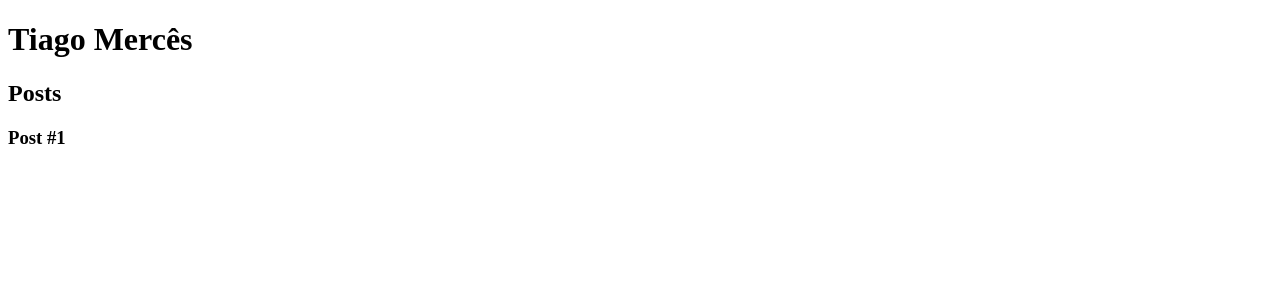
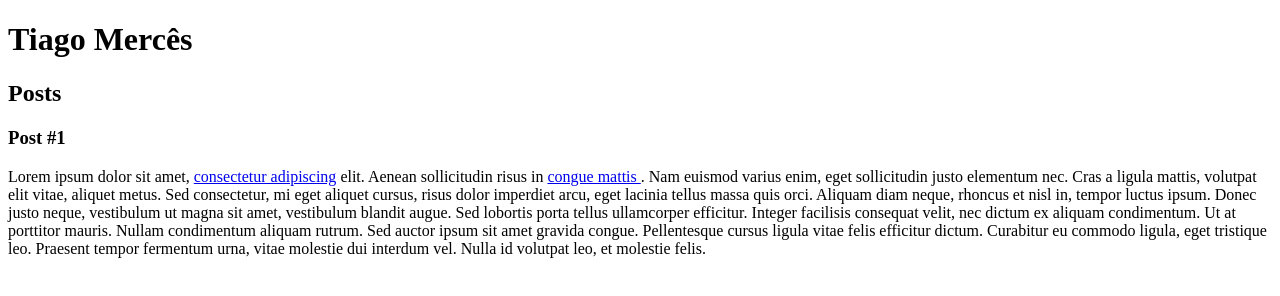
Before and after one commit to TiagoMerc/Introdu-o-a-cria-o-de-websites-com-HTML5-e-CSS3---DIO, a plain HTML site: page index.html in a window 1280 px wide. Drawn offline with Linux system fonts and the light colour scheme.

Commit message:
Como usar textos e links em HTML

```diff
--- a/index.html
+++ b/index.html
@@ -16,6 +16,9 @@
       <header>
         <h3>Post #1</h3>
       </header>
+      <p>
+        Lorem ipsum dolor sit amet, <a href="https://www.linkedin.com/in/tiago-merc%C3%AAs-ros%C3%A1rio-b6177b85" target="_blank">consectetur adipiscing</a> elit. Aenean sollicitudin risus in <a href="mailto:tmrrosario9@gmail.com"> congue mattis </a>. Nam euismod varius enim, eget sollicitudin justo elementum nec. Cras a ligula mattis, volutpat elit vitae, aliquet metus. Sed consectetur, mi eget aliquet cursus, risus dolor imperdiet arcu, eget lacinia tellus massa quis orci. Aliquam diam neque, rhoncus et nisl in, tempor luctus ipsum. Donec justo neque, vestibulum ut magna sit amet, vestibulum blandit augue. Sed lobortis porta tellus ullamcorper efficitur. Integer facilisis consequat velit, nec dictum ex aliquam condimentum. Ut at porttitor mauris. Nullam condimentum aliquam rutrum. Sed auctor ipsum sit amet gravida congue. Pellentesque cursus ligula vitae felis efficitur dictum. Curabitur eu commodo ligula, eget tristique leo. Praesent tempor fermentum urna, vitae molestie dui interdum vel. Nulla id volutpat leo, et molestie felis.
+      </p>
     </article>
     </section>
 <footer></footer>
```
